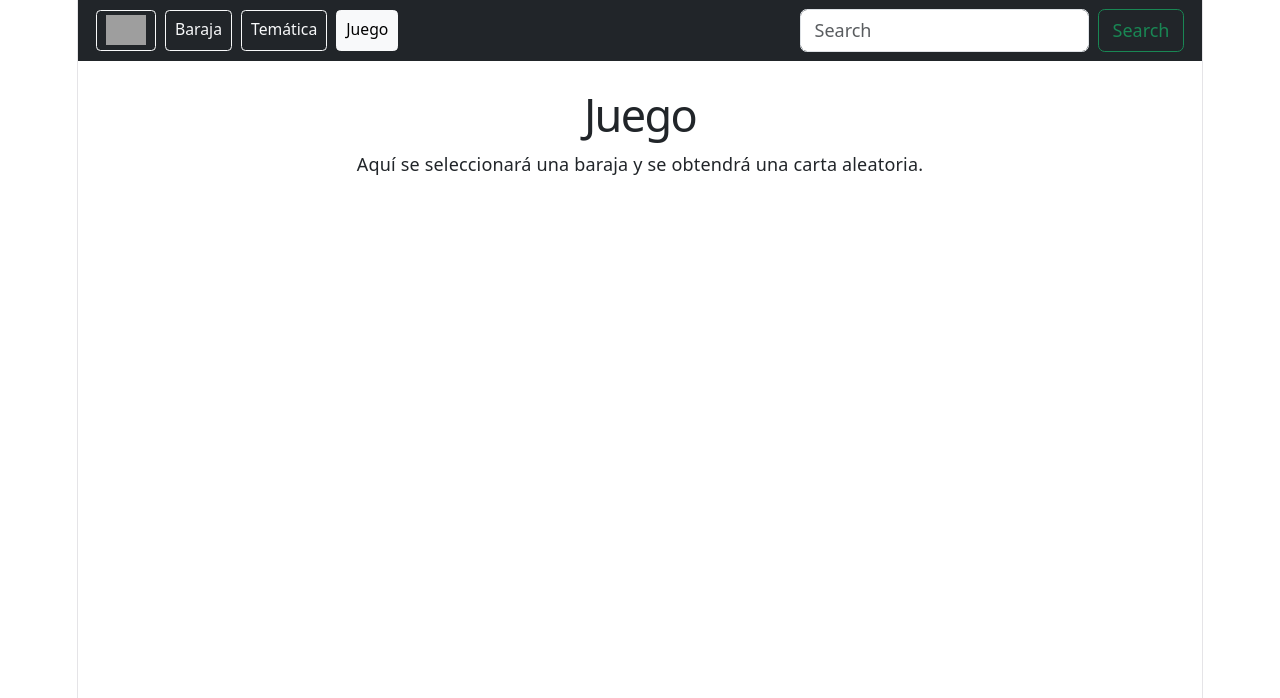
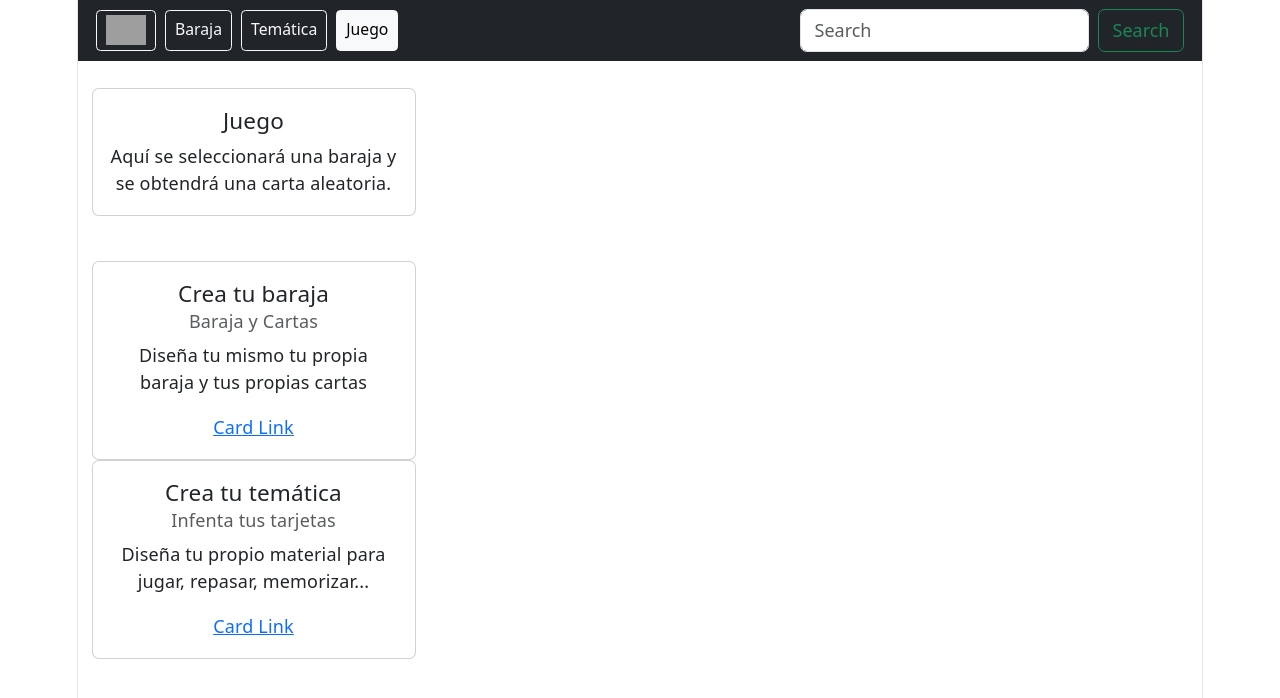
Before and after one commit to chipsentinel/matamounstruos-app, a React app in the folder frontend/: page / in a window 1280 px wide. Both pictures are taken after a click on the button "Juego". Shown: the top 698 px of the page. Built offline with nearby package versions, Linux system fonts and the light colour scheme; grey boxes are pictures that could not be loaded; the HTML template or start-up script is replaced by a standard one.

Commit message:
feat: maquetar vistas base con react-bootstrap

```diff
--- a/frontend/src/views/BarajaView.jsx
+++ b/frontend/src/views/BarajaView.jsx
@@ -1,10 +1,35 @@
+import Card from 'react-bootstrap/Card';
+
 function BarajaView() {
   return (
-    <section className="container py-4">
-      <h1>Gestión de Barajas y Cartas</h1>
-      <p>Aquí se listarán, crearán, editarán y eliminarán barajas y cartas.</p>
+    <section className="container py-4 d-flex flex-column gap-3">
+      <Card style={{ width: '18rem' }} className="mb-2">
+        <Card.Body>
+          <Card.Title> Gestión de Barajas y Cartas </Card.Title>
+          <Card.Text>
+            Aquí se listarán, crearán, editarán y eliminarán barajas y cartas.
+          </Card.Text>
+        </Card.Body>
+      </Card>
+
+      <div className="baraja-panel">
+
+      </div>
+
+      <div className="actions">
+            <Card style={{ width: '18rem' }}>
+            <Card.Body>
+                <Card.Title>Crea tu temática</Card.Title>
+                <Card.Subtitle className="mb-2 text-muted">Infenta tus tarjetas</Card.Subtitle>
+                <Card.Text>
+                Diseña tu propio material para jugar, repasar, memorizar...
+                </Card.Text>
+                <Card.Link href="#">Card Link</Card.Link>
+            </Card.Body>
+            </Card>
+          </div>
     </section>
-  )
+  );
 }
 
-export default BarajaView
+export default BarajaView;
--- a/frontend/src/views/HomeView.jsx
+++ b/frontend/src/views/HomeView.jsx
@@ -17,7 +17,7 @@ function HomeView() {
           </Card.Body>
           </Card>
 
-          <div className="home-actions">
+          <div className="actions">
             <Card style={{ width: '18rem' }}>
             <Card.Body>
                 <Card.Title>Crea tu baraja</Card.Title>
--- a/frontend/src/views/JuegoView.jsx
+++ b/frontend/src/views/JuegoView.jsx
@@ -1,10 +1,46 @@
+import Card from 'react-bootstrap/Card';
+
 function JuegoView() {
   return (
-    <section className="container py-4">
-      <h1>Juego</h1>
-      <p>Aquí se seleccionará una baraja y se obtendrá una carta aleatoria.</p>
+    <section className="container py-4 d-flex flex-column gap-3">
+      <Card style={{ width: '18rem' }} className="mb-2">
+        <Card.Body>
+          <Card.Title> Juego </Card.Title>
+          <Card.Text>
+            Aquí se seleccionará una baraja y se obtendrá una carta aleatoria.
+          </Card.Text>
+        </Card.Body>
+      </Card>
+
+      <div className="juego-panel">
+
+      </div>
+
+      <div className="actions">
+            <Card style={{ width: '18rem' }}>
+            <Card.Body>
+                <Card.Title>Crea tu baraja</Card.Title>
+                <Card.Subtitle className="mb-2 text-muted">Baraja y Cartas</Card.Subtitle>
+                <Card.Text>
+                Diseña tu mismo tu propia baraja y tus propias cartas
+                </Card.Text>
+                <Card.Link href="#">Card Link</Card.Link>
+            </Card.Body>
+            </Card>
+
+            <Card style={{ width: '18rem' }}>
+            <Card.Body>
+                <Card.Title>Crea tu temática</Card.Title>
+                <Card.Subtitle className="mb-2 text-muted">Infenta tus tarjetas</Card.Subtitle>
+                <Card.Text>
+                Diseña tu propio material para jugar, repasar, memorizar...
+                </Card.Text>
+                <Card.Link href="#">Card Link</Card.Link>
+            </Card.Body>
+            </Card>
+          </div>
     </section>
-  )
+  );
 }
 
-export default JuegoView
+export default JuegoView;
--- a/frontend/src/views/TematicaView.jsx
+++ b/frontend/src/views/TematicaView.jsx
@@ -1,10 +1,36 @@
+import Card from 'react-bootstrap/Card';
+
 function TematicaView() {
   return (
-    <section className="container py-4">
-      <h1>Temática</h1>
-      <p>Aquí se consultarán y crearán tarjetas de teoría.</p>
+    <section className="container py-4 d-flex flex-column gap-3">
+      <Card style={{ width: '18rem' }} className="mb-2">
+        <Card.Body>
+          <Card.Title> Temática </Card.Title>
+          <Card.Text>
+            Aquí se consultarán y crearán tarjetas de teoría.
+          </Card.Text>
+        </Card.Body>
+      </Card>
+
+      <div className="tematica-panel">
+
+      </div>
+
+      <div className="actions">
+            <Card style={{ width: '18rem' }}>
+            <Card.Body>
+                <Card.Title>Crea tu baraja</Card.Title>
+                <Card.Subtitle className="mb-2 text-muted">Baraja y Cartas</Card.Subtitle>
+                <Card.Text>
+                Diseña tu mismo tu propia baraja y tus propias cartas
+                </Card.Text>
+                <Card.Link href="#">Card Link</Card.Link>
+            </Card.Body>
+            </Card>
+          </div>
+
     </section>
-  )
+  );
 }
 
-export default TematicaView
+export default TematicaView;
```
